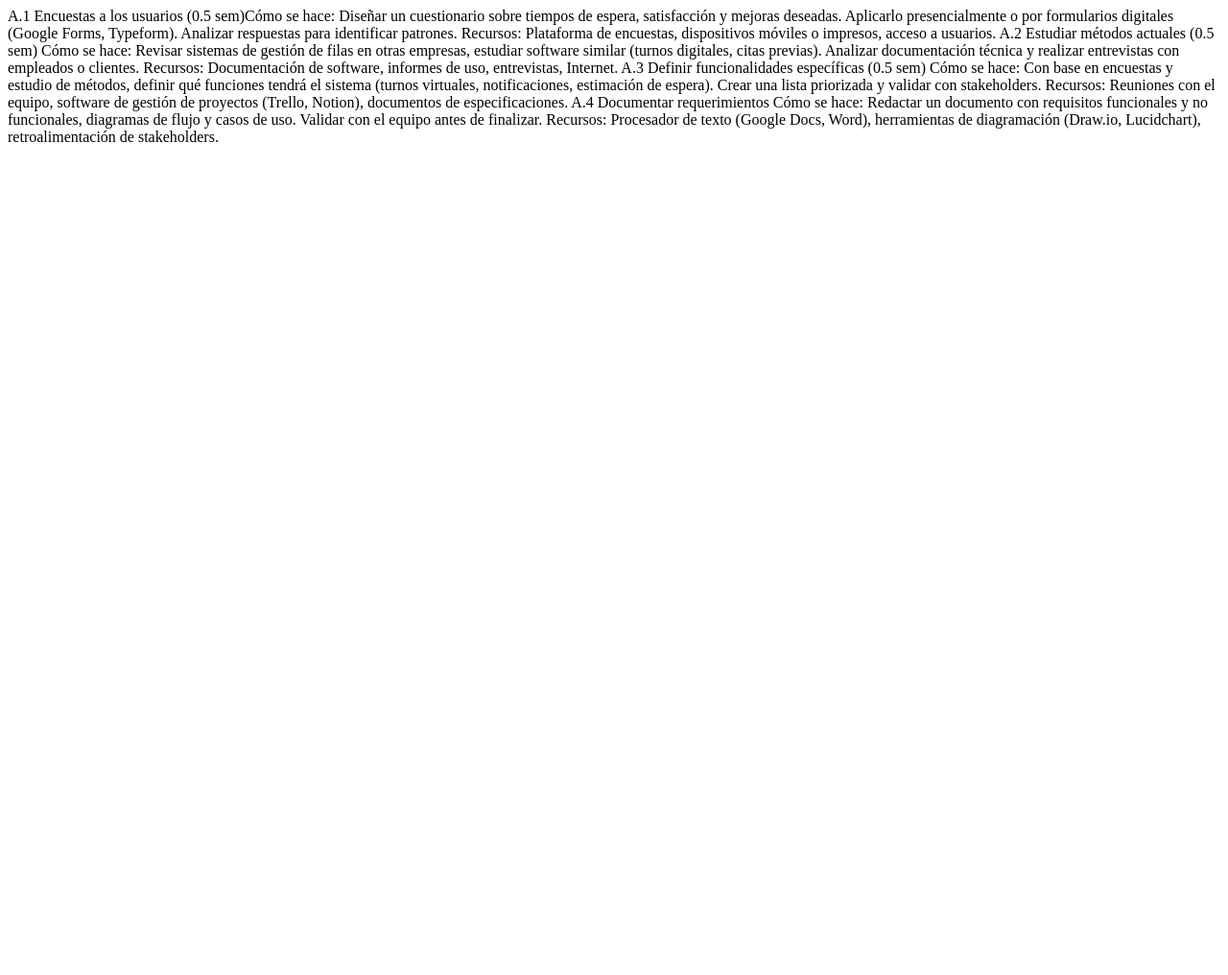
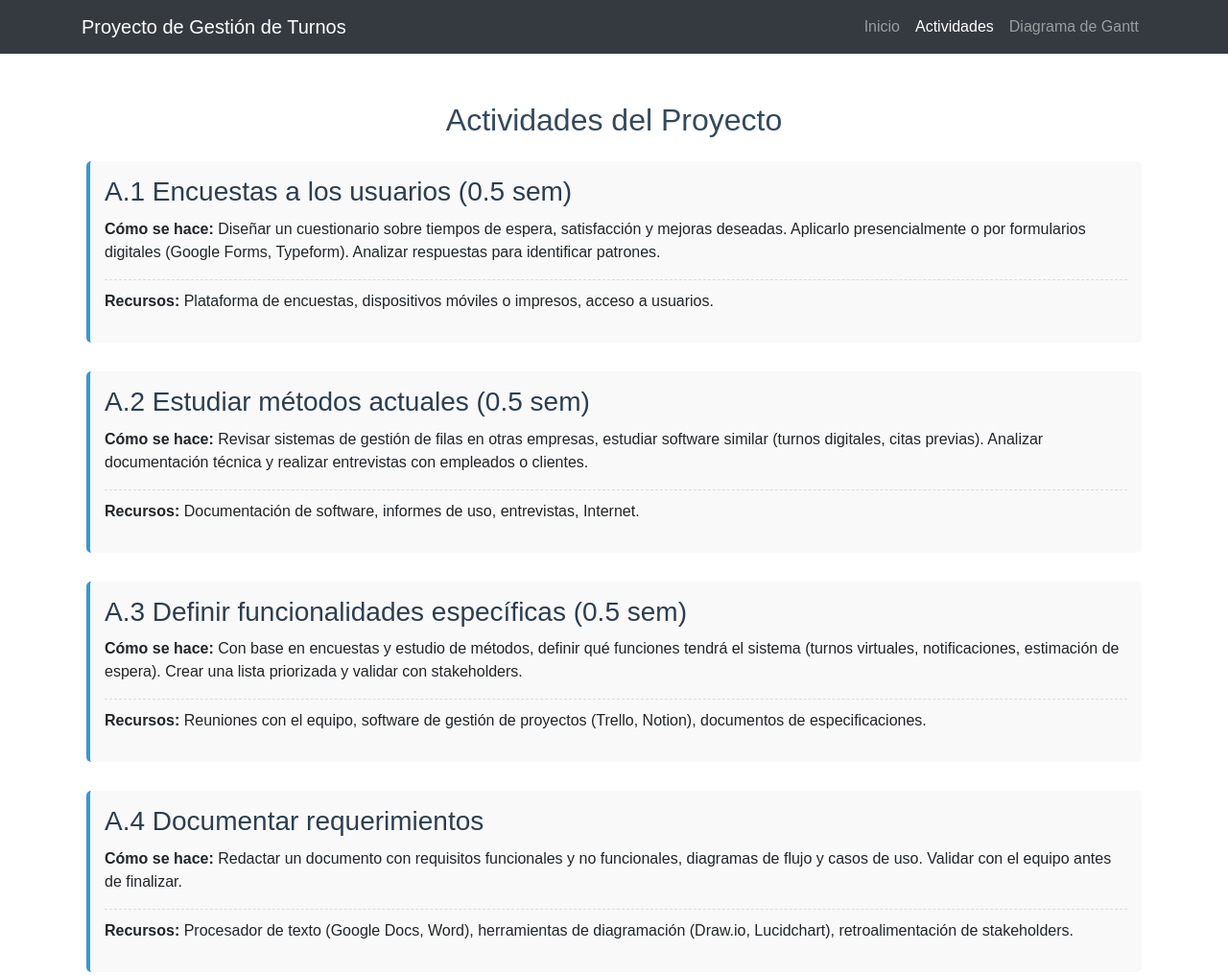
Before and after one commit to Shanti300/Gantt_SILAS, a plain HTML site: page actividades.html in a window 1280 px wide. Shown: the whole page at 96% size. Before the commit the page ends 800 px from the top, so only its background shows below. Drawn offline with nearby package versions, Linux system fonts and the light colour scheme.

Commit message:
Update actividades.html

```diff
--- a/actividades.html
+++ b/actividades.html
@@ -1,20 +1,107 @@
-<html>
-A.1 Encuestas a los usuarios (0.5 sem)Cómo se hace: Diseñar un cuestionario sobre tiempos de espera, satisfacción y mejoras deseadas. Aplicarlo presencialmente o por formularios digitales (Google Forms, Typeform). Analizar respuestas para identificar patrones.
+<!DOCTYPE html>
+<html lang="es">
+<head>
+    <meta charset="UTF-8">
+    <meta name="viewport" content="width=device-width, initial-scale=1.0">
+    <title>Actividades del Proyecto</title>
+    <!-- Bootstrap CSS -->
+    <link rel="stylesheet" href="https://cdnjs.cloudflare.com/ajax/libs/bootstrap/4.6.2/css/bootstrap.min.css">
+    <style>
+        body {
+            padding-top: 56px;
+            font-family: Arial, sans-serif;
+        }
+        .content {
+            margin-top: 30px;
+            padding: 20px;
+        }
+        h2 {
+            color: #34495e;
+            margin-bottom: 20px;
+        }
+        .activity {
+            margin-bottom: 30px;
+            padding: 15px;
+            border-radius: 5px;
+            background-color: #f9f9f9;
+            border-left: 4px solid #3498db;
+        }
+        .activity h3 {
+            color: #2c3e50;
+            margin-bottom: 10px;
+        }
+        .resources {
+            margin-top: 10px;
+            padding-top: 10px;
+            border-top: 1px dashed #ddd;
+        }
+    </style>
+</head>
+<body>
+    <!-- Menú de navegación -->
+    <nav class="navbar navbar-expand-lg navbar-dark bg-dark fixed-top">
+        <div class="container">
+            <a class="navbar-brand" href="#">Proyecto de Gestión de Turnos</a>
+            <button class="navbar-toggler" type="button" data-toggle="collapse" data-target="#navbarNav"
+                    aria-controls="navbarNav" aria-expanded="false" aria-label="Toggle navigation">
+                <span class="navbar-toggler-icon"></span>
+            </button>
 
-Recursos: Plataforma de encuestas, dispositivos móviles o impresos, acceso a usuarios.
+            <div class="collapse navbar-collapse" id="navbarNav">
+                <ul class="navbar-nav ml-auto">
+                    <li class="nav-item">
+                        <a class="nav-link" href="index.html">Inicio</a>
+                    </li>
+                    <li class="nav-item active">
+                        <a class="nav-link" href="actividades.html">Actividades <span class="sr-only">(actual)</span></a>
+                    </li>
+                    <li class="nav-item">
+                        <a class="nav-link" href="gantt.html">Diagrama de Gantt</a>
+                    </li>
+                </ul>
+            </div>
+        </div>
+    </nav>
 
-A.2 Estudiar métodos actuales (0.5 sem)
-Cómo se hace: Revisar sistemas de gestión de filas en otras empresas, estudiar software similar (turnos digitales, citas previas). Analizar documentación técnica y realizar entrevistas con empleados o clientes.
+    <div class="container content">
+        <h2 class="text-center mb-4">Actividades del Proyecto</h2>
 
-Recursos: Documentación de software, informes de uso, entrevistas, Internet.
+        <div class="activity">
+            <h3>A.1 Encuestas a los usuarios (0.5 sem)</h3>
+            <p><strong>Cómo se hace:</strong> Diseñar un cuestionario sobre tiempos de espera, satisfacción y mejoras deseadas. Aplicarlo presencialmente o por formularios digitales (Google Forms, Typeform). Analizar respuestas para identificar patrones.</p>
+            <div class="resources">
+                <p><strong>Recursos:</strong> Plataforma de encuestas, dispositivos móviles o impresos, acceso a usuarios.</p>
+            </div>
+        </div>
 
-A.3 Definir funcionalidades específicas (0.5 sem)
-Cómo se hace: Con base en encuestas y estudio de métodos, definir qué funciones tendrá el sistema (turnos virtuales, notificaciones, estimación de espera). Crear una lista priorizada y validar con stakeholders.
+        <div class="activity">
+            <h3>A.2 Estudiar métodos actuales (0.5 sem)</h3>
+            <p><strong>Cómo se hace:</strong> Revisar sistemas de gestión de filas en otras empresas, estudiar software similar (turnos digitales, citas previas). Analizar documentación técnica y realizar entrevistas con empleados o clientes.</p>
+            <div class="resources">
+                <p><strong>Recursos:</strong> Documentación de software, informes de uso, entrevistas, Internet.</p>
+            </div>
+        </div>
 
-Recursos: Reuniones con el equipo, software de gestión de proyectos (Trello, Notion), documentos de especificaciones.
+        <div class="activity">
+            <h3>A.3 Definir funcionalidades específicas (0.5 sem)</h3>
+            <p><strong>Cómo se hace:</strong> Con base en encuestas y estudio de métodos, definir qué funciones tendrá el sistema (turnos virtuales, notificaciones, estimación de espera). Crear una lista priorizada y validar con stakeholders.</p>
+            <div class="resources">
+                <p><strong>Recursos:</strong> Reuniones con el equipo, software de gestión de proyectos (Trello, Notion), documentos de especificaciones.</p>
+            </div>
+        </div>
 
-A.4 Documentar requerimientos
-Cómo se hace: Redactar un documento con requisitos funcionales y no funcionales, diagramas de flujo y casos de uso. Validar con el equipo antes de finalizar.
+        <div class="activity">
+            <h3>A.4 Documentar requerimientos</h3>
+            <p><strong>Cómo se hace:</strong> Redactar un documento con requisitos funcionales y no funcionales, diagramas de flujo y casos de uso. Validar con el equipo antes de finalizar.</p>
+            <div class="resources">
+                <p><strong>Recursos:</strong> Procesador de texto (Google Docs, Word), herramientas de diagramación (Draw.io, Lucidchart), retroalimentación de stakeholders.</p>
+            </div>
+        </div>
+    </div>
 
-Recursos: Procesador de texto (Google Docs, Word), herramientas de diagramación (Draw.io, Lucidchart), retroalimentación de stakeholders.
+    <!-- Bootstrap JS y dependencias -->
+    <script src="https://cdnjs.cloudflare.com/ajax/libs/jquery/3.6.0/jquery.min.js"></script>
+    <script src="https://cdnjs.cloudflare.com/ajax/libs/popper.js/1.16.1/umd/popper.min.js"></script>
+    <script src="https://cdnjs.cloudflare.com/ajax/libs/bootstrap/4.6.2/js/bootstrap.min.js"></script>
+</body>
 </html>
```
